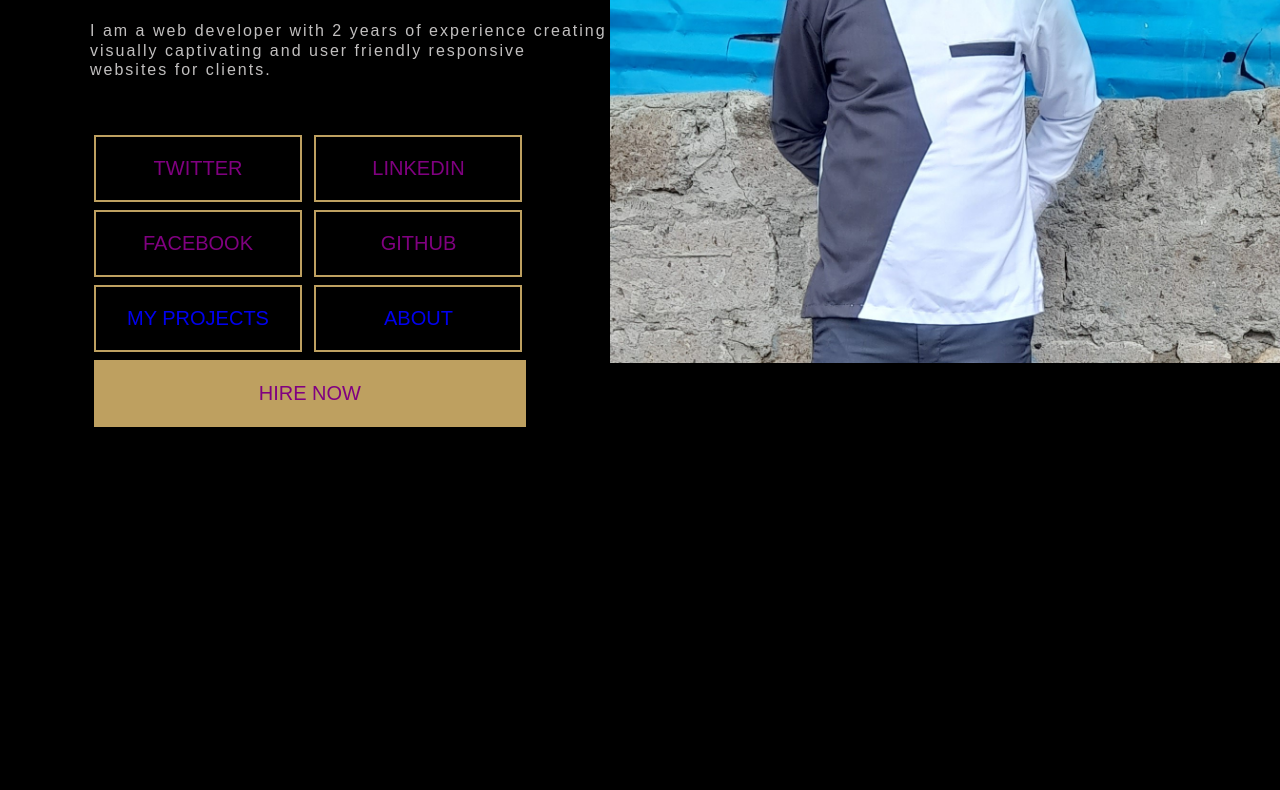
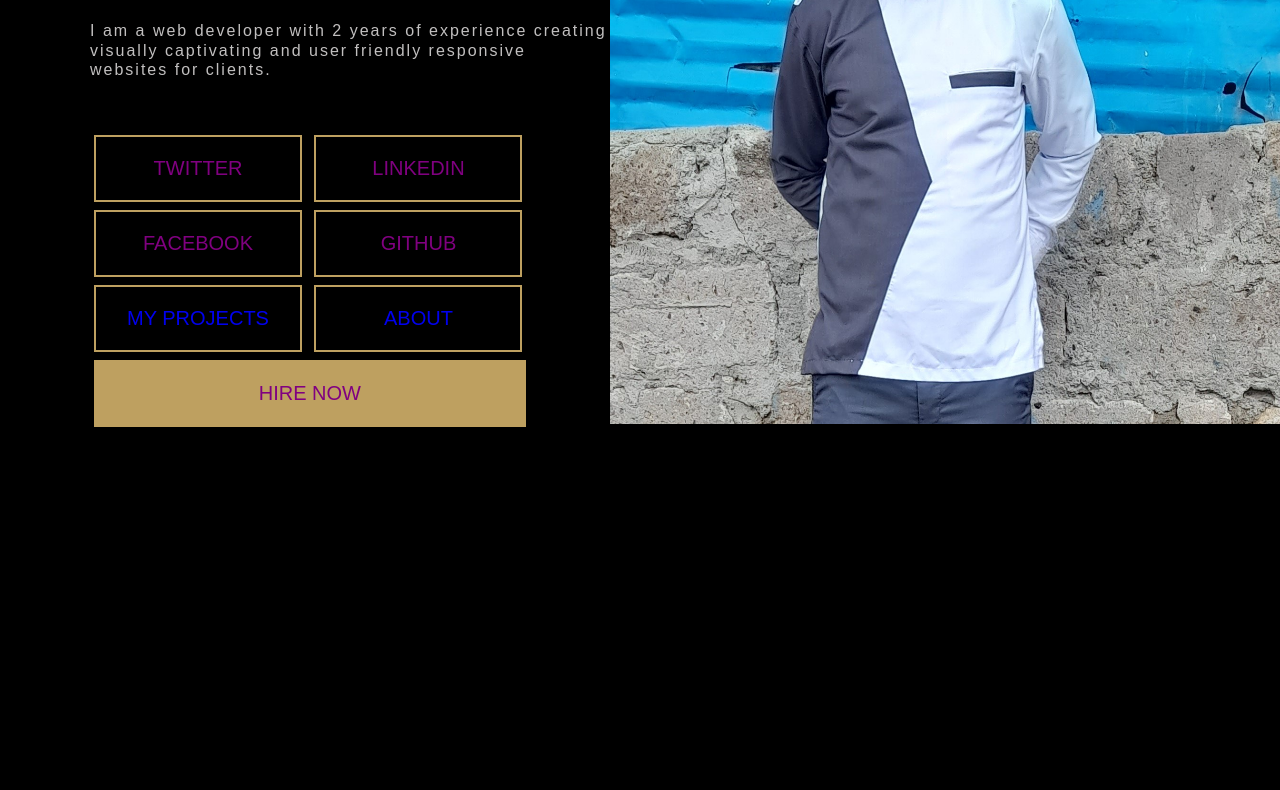
Before and after one commit to johogg/johogg.github.io, a plain HTML site: page index.html in a window 1280 px wide. Shown: the part 263-1053 px from the top of the page. Drawn offline with Linux system fonts and the light colour scheme.

Commit message:
first commit

```diff
--- a/style.css
+++ b/style.css
@@ -79,7 +79,7 @@ button:hover {
 }
 .header-right-side img {
   width: 670px;
-  width: 670px;
+  height: 687px;
 }
 footer {
   padding: 1rem;
```
Also changed, not shown: 1 other file.
